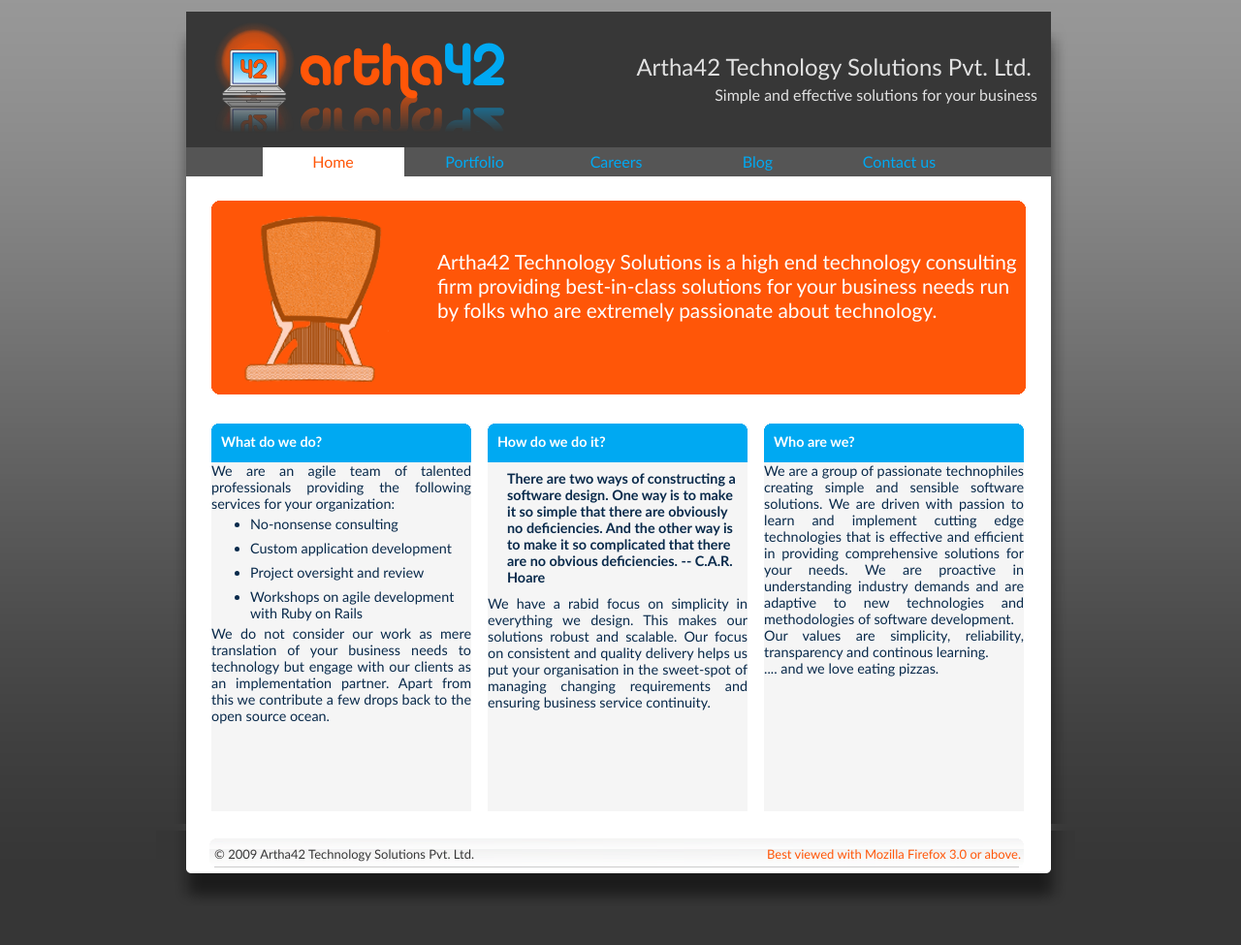
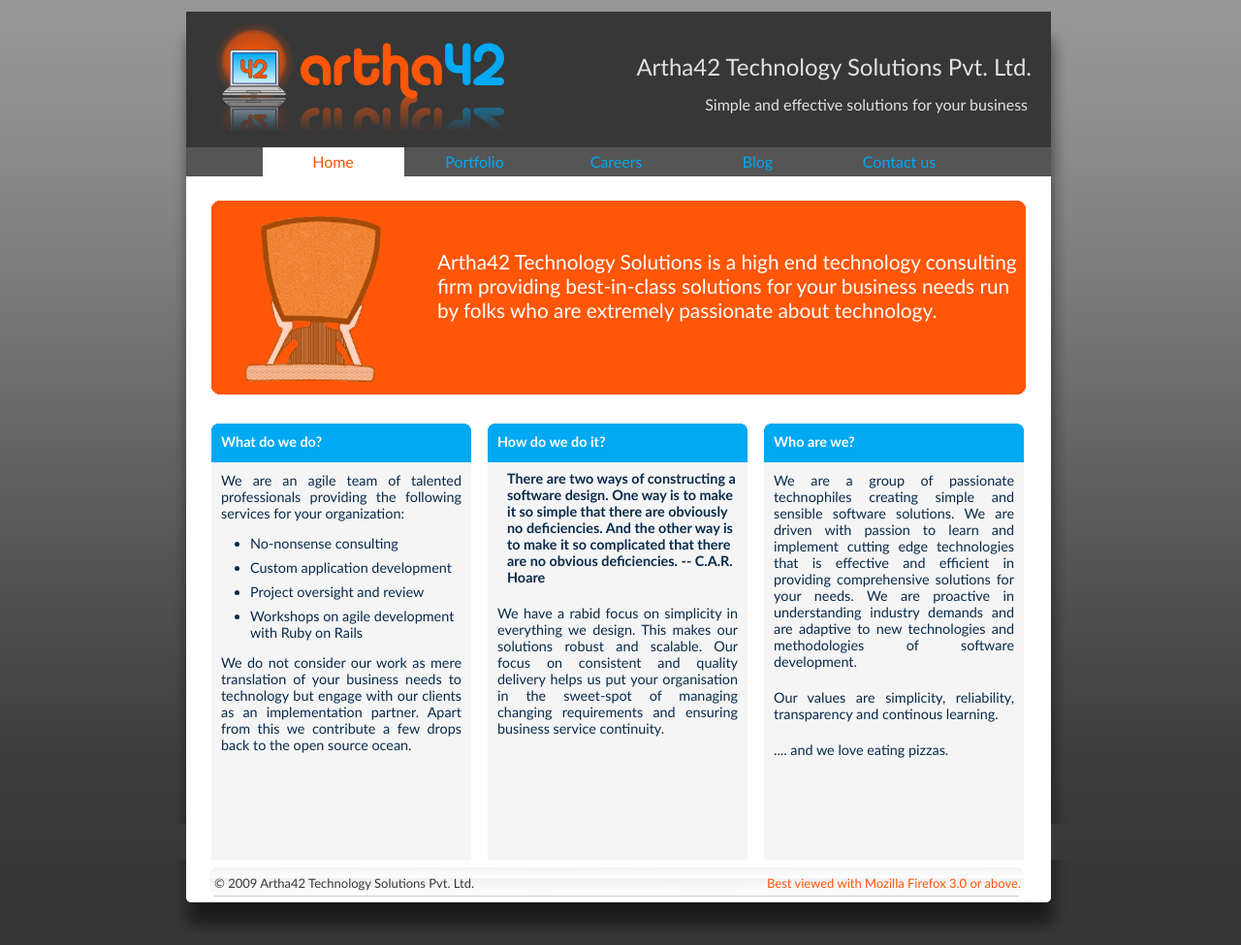
Before and after one commit to artha42/artha42-website, a Jekyll site: the page built from index.html, in a window 1280 px wide. Shown: the whole page at 97% size. Built offline with Jekyll 4.4.1, drawn with Linux system fonts in a browser that asks for light colours; Markdown is read by kramdown in place of the engine named in the settings; before the commit the page ends 945 px from its top, so only the background shows below that.

Commit message:
no minor fix

```diff
--- a/css/style.css
+++ b/css/style.css
@@ -167,7 +167,7 @@
 }
 #left{
 	width: 268px;
-	height: 400px;
+	height: 450px;
 	background-color: #F5F5F5;
 	float: left;
 	margin: 10px 11px 0px 0px;
@@ -183,11 +183,12 @@
 }
 p{
 	color: #092A4B;
+	padding: 10px;
 	text-align: justify;
 }
 #middle{
 	width: 268px;
-	height: 400px;
+	height: 450px;
 	float: left;
 	background-color: #F5F5F5;
 	margin: 10px 11px 0px 6px;
@@ -199,7 +200,7 @@
 }
 #right{
 	width: 268px;
-	height: 400px;
+	height: 450px;
 	float: left;
 	background-color: #F5F5F5;
 	margin: 10px 0px 0px 6px;
```
